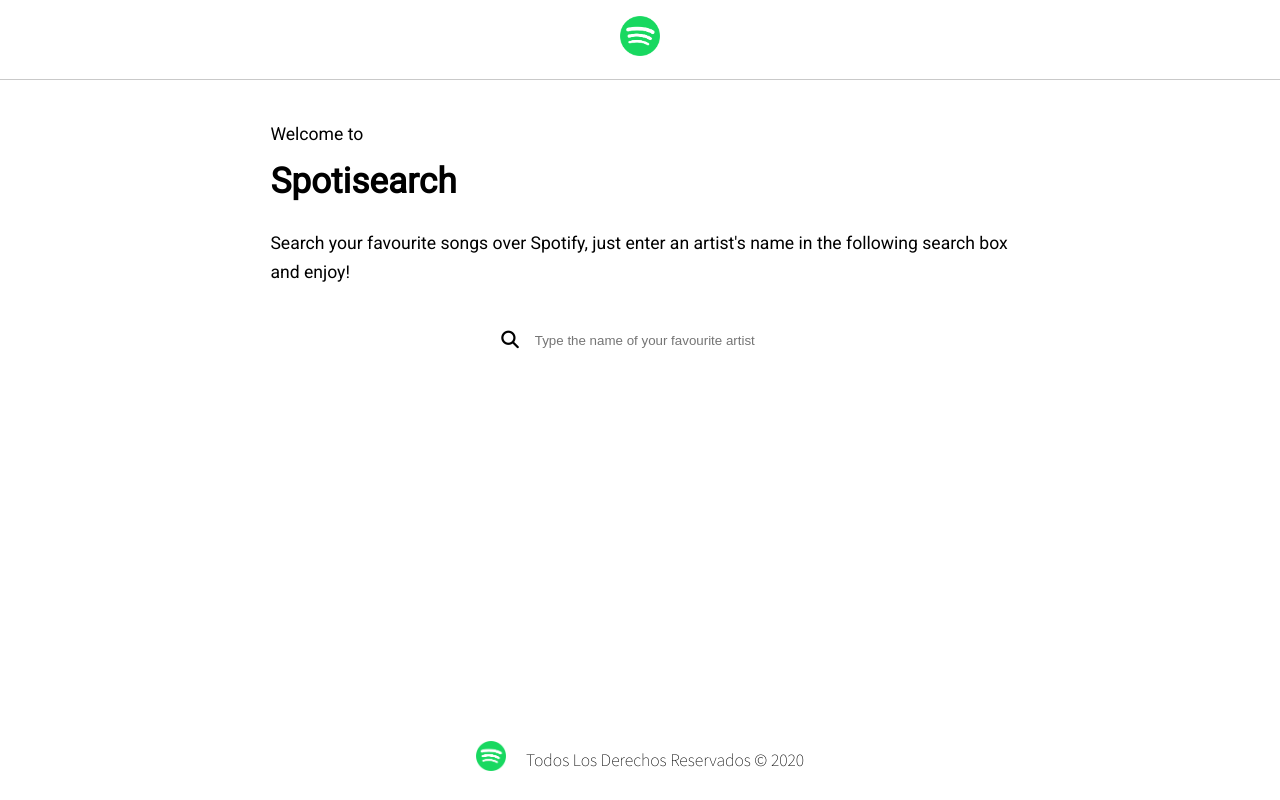
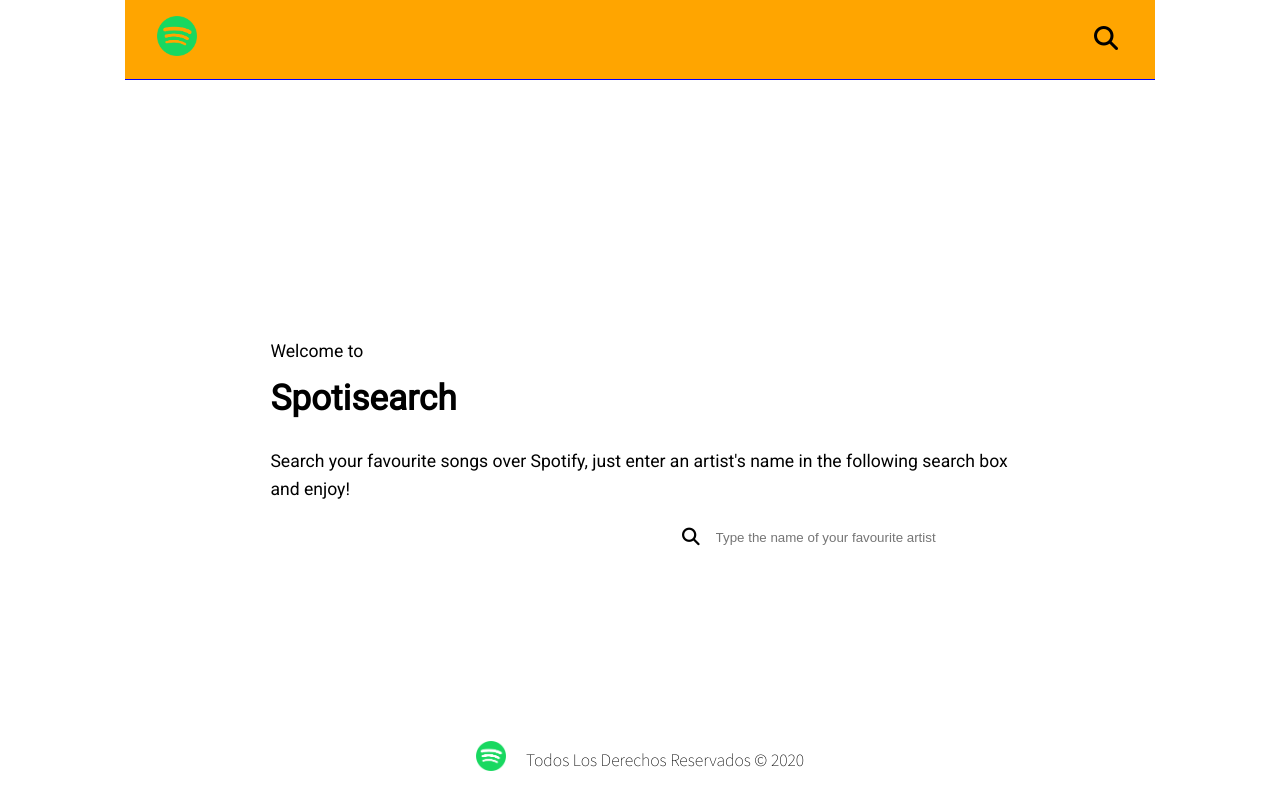
Before and after one commit to anaggithub/spoty-app, a React (Create React App) app: page /home in a window 1280 px wide. Built offline with nearby package versions, Linux system fonts and the light colour scheme.

Commit message:
Avances varios: header, context de artista seleccionado, etc

```diff
--- a/src/App.js
+++ b/src/App.js
@@ -21,6 +21,7 @@
           <Route exact path="/home" component={Home} />
           <Route exact path="/home/artists" component={ArtistList} />
           <Route exact path="/home/artists/:artist" component={Artist} />
+          <Route exact path="/home/artists/artist" component={Artist} />
           <Route exact path="/home/artists/:artist/:album" component={Album} />
         </Switch>
       </Router>
--- a/src/components/header/index.js
+++ b/src/components/header/index.js
@@ -2,33 +2,30 @@
 import "./index.scss";
 import APILogo from "../api-logo";
 import SearchContainer from "../search-container";
-//import { Link } from "react-router-dom";
+import { Link } from "react-router-dom";
 
-const Header = ({ showSearch = false }) => {
+const Header = () => {
+  const handleClick = () => {
+    const search = document.getElementsByClassName("header--search");
+    search[0].classList.contains("active")
+      ? search[0].classList.remove("active")
+      : search[0].classList.add("active");
+  };
+
   return (
     <header className="header">
       <nav className="header--nav container">
-        <APILogo className="header--nav--logo" />
-        {showSearch && (
-          <SearchContainer
-            classes="header--search"
-            inputPlaceholder="Type the name of your favourite artist"
-          ></SearchContainer>
-        )}
-
-        {/* <ul className="header--nav--list">
-          <li>
-            <Link to="/"> <i className="fas fa-home"></i>Inicio</Link>
-          </li>
-          <li>
-            <Link to="/contact">Contacto</Link>
-          </li>
-          <li>
-            <Link to="/about">Acerca de </Link>
-          </li>
-        </ul>
-        <div className="header--burger" onClick={handleHamburger} ><i className="fas fa-bars"></i></div> */}
+        <Link to="/home/">
+          <APILogo className="header--logo" />
+        </Link>
+        <div className="header--icon" onClick={handleClick}>
+          <i className="fas fa-search "></i>
+        </div>
       </nav>
+      <SearchContainer
+        classes="header--search"
+        inputPlaceholder="Type the name of your favourite artist"
+      ></SearchContainer>
     </header>
   );
 };
--- a/src/components/header/index.scss
+++ b/src/components/header/index.scss
@@ -8,63 +8,39 @@
   left: 0;
   width: 100%;
   height: 80px;
-  display:flex;
+  display: flex;
   justify-content: center;
   align-items: center;
   border-bottom: 1px solid #c9c9c9;
-
-  // &--nav {
-  //   display: flex;
-  //   justify-content: space-between;
-  //   align-items: center;
-  //   height: 100%;
-  //   padding: 0 2rem;
-  // }
+  position: relative;
+  &--nav {
+    width: 100%;
+    background-color: orange;
+    display: flex;
+    justify-content: space-between;
+    align-items: center;
+    height: 100%;
+    padding: 0 2rem;
   }
-
-// @media only screen and (max-width: 768px) {
-//   body {
-//     overflow-x: hidden;
-//   }
-//   .header {
-//     &--nav--list {
-//       @include flex-column-box;
-//       justify-content: flex-start;
-//       align-items: flex-end;
-//       position: absolute;
-//       z-index: 1;
-//       right: 0px;
-//       top: 90px;
-//       height: 100vh;
-//       width: 100%;
-//       font-family: roboto, sans-serif;
-//       background-color: $color-red;
-//       //   background-color: $color-lighter-gray;
-//       color: $color-dark-gray;
-//       color: $color-secondary;
-//       font-weight: 700;
-//       font-size: 1.5rem;
-//       font-weight: 500;
-//       transform: translateX(100%);
-//       transition: transform 0.5s ease-in;
-//       li {
-//         margin: 20px 60px 20px 0px;
-//         i {
-//           display: none;
-//         }
-//       }
-//     }
-//     &--burger {
-//       padding: 5px;
-//       font-size: 1.5rem;
-//       cursor: pointer;
-//     }
-//   }
-//   .active {
-//     transform: translateX(0%);
-//   }
-// }
-// @media only screen and (min-width: 769px) {
+  &--icon {
+    padding: 5px;
+    font-size: 1.5rem;
+    cursor: pointer;
+  }
+  &--search {
+    position: absolute;
+    top: 0;
+    right: 0;
+    z-index: -9;
+    background-color: blue;
+  }
+}
+.active {
+  transform: translateY(100%);
+}
+@media only screen and (max-width: 768px) {
+}
+@media only screen and (min-width: 769px) {
   //   .header {
   //     &--burger {
   //       display: none;
@@ -84,4 +60,4 @@
   //       }
   //     }
   //   }
-// }
+}
--- a/src/components/layouts/layout-default.js
+++ b/src/components/layouts/layout-default.js
@@ -4,11 +4,11 @@
 import Header from "../header";
 import Footer from "../footer";
 
-const DefaultLayout = ({children, showSearch}) => {
+const DefaultLayout = ({children}) => {
 
     return (
         <div className="default-layout container">
-            <Header showSearch = {showSearch}/>
+            <Header />
             <div className="default-layout--content">
                 {children}
             </div>
--- a/src/components/search-container/index.js
+++ b/src/components/search-container/index.js
@@ -17,7 +17,7 @@
   const handleSubmit = async (e) => {
     setSearchError(false);
     e.preventDefault();
-        let letters = /^[A-Za-z ]+$/;
+    let letters = /^[A-Za-z ]+$/;
 
     if (search.trim() === "") {
       setSearchErrorMessage("Ingrese un artista para buscar!!");
@@ -27,7 +27,7 @@
       setSearchError(true);
     } else {
       const res = await callArtistsFetch(search);
-      console.log(res)
+      console.log(res);
       let data = res.artists.items;
       //console.log(data, typeof data);
 
@@ -50,12 +50,8 @@
   };
 
   return (
-    <div>
-      <form
-        className={`search-container ${classes}`}
-        method="get"
-        onSubmit={handleSubmit}
-      >
+    <div className={`search-container ${classes}`}>
+      <form method="get" onSubmit={handleSubmit}>
         <Input
           name="search"
           type="text"
--- a/src/components/search-container/index.scss
+++ b/src/components/search-container/index.scss
@@ -3,6 +3,25 @@
 .search-container {
   display: flex;
   justify-content: right;
-  width: 100%;//
+  width: 100%; //
   //background-color: orange;
+
+//display: none;
+  margin-top: 20px;
+
+  input {
+    padding-left: 5px;
+    color: $color-primary;
+    background-color: transparent;
+    border: solid white 0.5px;
+    width: 300px;
+  }
+  i {
+    padding-right: 10px;
+  }
+  .input--row--error {
+    margin-top: 5px;
+    font-family: $font-secondary;
+    font-size: 1rem;
+  }
 }
--- a/src/config/index.js
+++ b/src/config/index.js
@@ -1,6 +1,6 @@
 const config = {
   API_SPOTIFY: {
-    TOKEN: "BQCdoFrNPrbuJOPIxC50xjZ3knezM8H155LmLhwpu-vc3NfnoKCSaZjBRciUpVSiRapEeBB6Uttvx9-S9JMN0vdYLhixx4nKdyfXRabThPYJMyRKzXGIczs0GwHDOpec2dvDR4Ws2ctDiz-C0EJtRt9i5yQY49uExnrlnrj2KnbG-M45",
+    TOKEN: "BQDRNV2umvf8aAUHP1YREhFqRArTWxdMbY2sTWYhTWddL1Vb20UgdBv3GAFCN6Ke_HIBk4lfCjRrQE9qV2WtjUzskyBxqZE1GlSJWtWSO17C8z56HWt_PXCbYNnQ_WiW-bBtiiD8zfEBXuxSNzbz4U83VlPs9ZB3XR1MyPJD0C0Db44Q",
     HOST: " https://api.spotify.com/v1/",
   },
 };
--- a/src/context/app/index.js
+++ b/src/context/app/index.js
@@ -7,7 +7,7 @@
     const [appStorage, setStorage] = useState(
         {
             artists: [],
-            artistID: "",
+            artistID: "hola",
             favorites: {},
         }
     )
--- a/src/pages/artist-list/index.js
+++ b/src/pages/artist-list/index.js
@@ -1,4 +1,4 @@
-import React, {useState} from "react";
+import React, { useState } from "react";
 import "./index.scss";
 
 import Layout from "../../components/layouts";
@@ -6,21 +6,18 @@
 import useArtists from "../../context/artists";
 import useArtistID from "../../context/artist-id";
 
-import { Redirect } from "react-router-dom";
+import { Link } from "react-router-dom";
 
 const ArtistList = () => {
   const { artists } = useArtists();
   const { setArtistID } = useArtistID();
-  const [redirect, setRedirect] = useState(false);
 
   return (
     <Layout>
       <section className="artist-list">
         <div className="artist-list--info">
           <h2 className="artist-list--title">Artists</h2>
-          <p className="artist-list--paragraph">
-            You are currently searching:
-          </p>
+          <p className="artist-list--paragraph">You are currently searching:</p>
           <SearchContainer
             classes="artist-list--search"
             inputPlaceholder="Type the name of your favourite artist"
@@ -30,28 +27,32 @@
 
         <div className="artist-list--grid">
           {artists &&
-            artists.map((e) => {
-              if (e.images[0]) {
+            artists.map((elem) => {
+              if (elem.images[0]) {
+                console.log(elem.id, typeof elem.id);
                 return (
-                  <ArtistBox name={e.name} key={e.id} url={e.images[0].url }
-                //    onClick={event => {
-                //     setArtistID(e.id)
-
-                // }}
-                 />
+                  <Link to="/home/artists/artist" key={elem.id}>
+                    <ArtistBox
+                      name={elem.name}
+                      url={elem.images[0].url}
+                      key={elem.id}
+                      onClick={(e) =>  setArtistID(elem.id)
+                      //  console.log("entro al click", elem.id)
+                      }
+                    />
+                  </Link>
                 );
               }
             })}
         </div>
       </section>
-      {redirect && <Redirect to="/home/artists/album" />}
     </Layout>
   );
 };
 
-const ArtistBox = ({ url, name }) => {
+const ArtistBox = ({ url, name, onClick }) => {
   return (
-    <div className="artist-box">
+    <div className="artist-box" onClick={onClick}>
       <img className="artist-box--image" alt="artist logo" src={url} />
       <h3 className="artist-box--tittle">{name}</h3>
     </div>
--- a/src/pages/artist/index.js
+++ b/src/pages/artist/index.js
@@ -2,11 +2,19 @@
 import "./index.scss";
 
 import Layout from "../../components/layouts";
-//import SearchContainer from "../../components/search-container";
+import useArtists from "../../context/artists";
+
+import useArtistID from "../../context/artist-id";
 
 //import { Link } from "react-router-dom";
 
 const Artist = () => {
+
+  const { artists } = useArtists();
+  const { artistID } = useArtistID();
+  console.log(artists)
+  console.log(artistID)
+
   return (
     <Layout showSearch={true}>
       <section className="artist">
```
Also changed, not shown: src/pages/article-detail/index.js (deleted, +0 -40 lines), src/pages/article-detail/index.scss (deleted, +0 -75 lines). Lines whose indentation alone changed are shown as unchanged.
